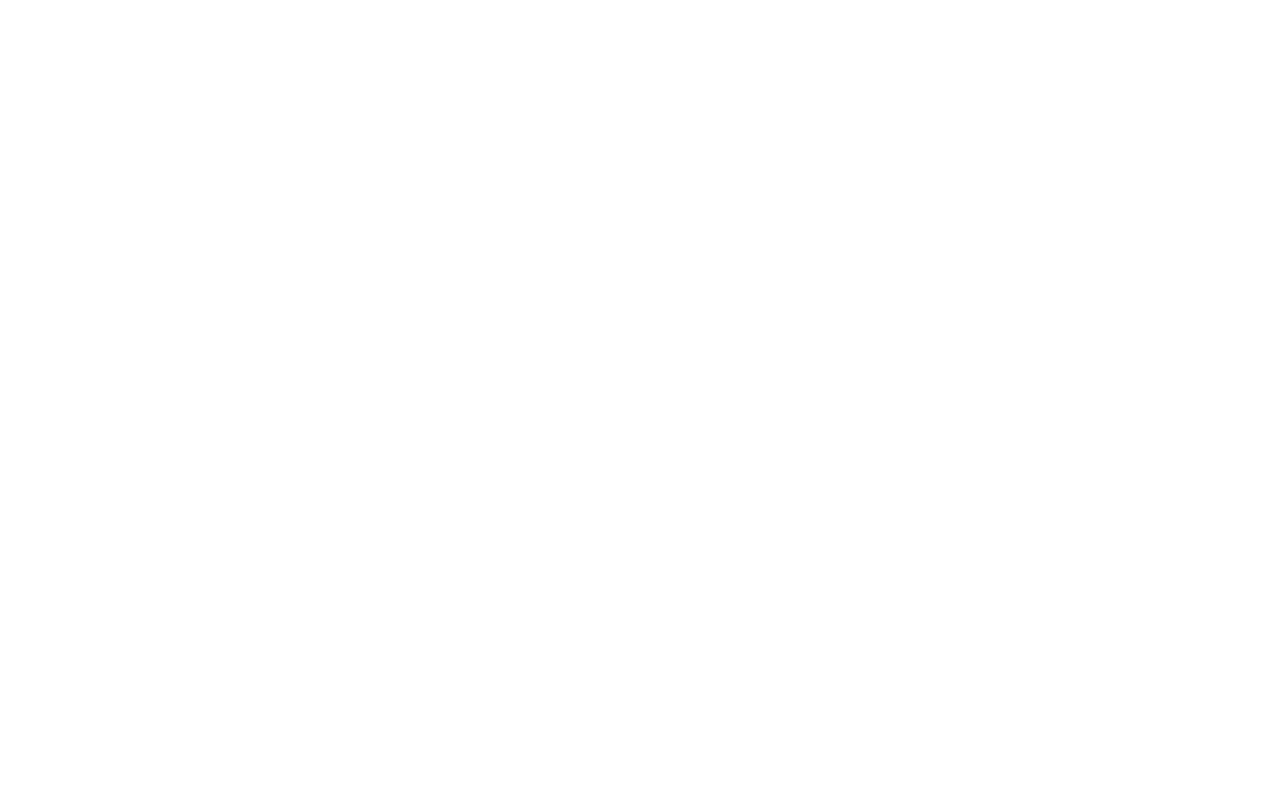
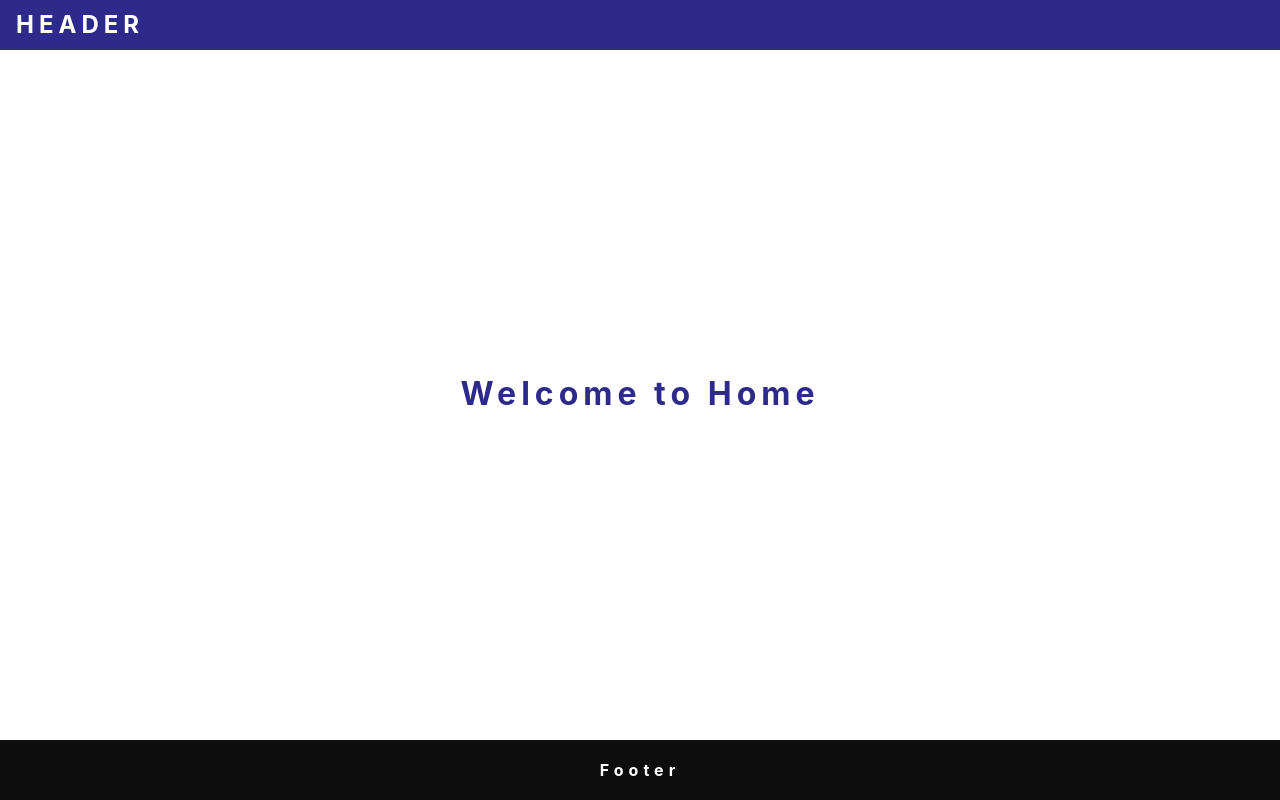
Before and after one commit to tqhung2012hn/nextjs-starter, a Next.js app: page / in a window 1280 px wide. Built offline with nearby package versions, Linux system fonts and the light colour scheme.

Commit message:
Create the Home page and a page layout

```diff
--- /dev/null
+++ b/src/components/Footer/index.js
@@ -0,0 +1,11 @@
+import { Wrapper, Text } from './styles';
+
+const Footer = () => {
+    return (
+        <Wrapper>
+            <Text>Footer</Text>
+        </Wrapper>
+    );
+};
+
+export default Footer;
--- /dev/null
+++ b/src/components/Footer/styles.js
@@ -0,0 +1,21 @@
+import styled from 'styled-components';
+
+export const Text = styled.p`
+    margin: 0;
+    letter-spacing: ${(props) => props.theme.spacing.smaller};
+    font-weight: bold;
+    color: #fff;
+    text-align: center;
+`;
+
+export const Wrapper = styled.div`
+    width: 100%;
+    height: 60px;
+    padding: 0 1rem;
+    background-color: ${(props) => props.theme.colors.black};
+    color: #fff;
+
+    display: flex;
+    flex-direction: column;
+    justify-content: center;
+`;
--- /dev/null
+++ b/src/components/Header/index.js
@@ -0,0 +1,15 @@
+import Link from 'next/link';
+
+import { Wrapper, Brand } from './styles';
+
+const Header = () => {
+    return (
+        <Wrapper>
+            <Link href="/">
+                <Brand>Header</Brand>
+            </Link>
+        </Wrapper>
+    );
+};
+
+export default Header;
--- /dev/null
+++ b/src/components/Header/styles.js
@@ -0,0 +1,21 @@
+import styled from 'styled-components';
+
+export const Brand = styled.a`
+    text-transform: uppercase;
+    text-decoration: none;
+    color: #fff;
+    letter-spacing: ${(props) => props.theme.spacing.smaller};
+    font-size: 24px;
+    font-weight: bold;
+    cursor: pointer;
+    user-select: none;
+`;
+
+export const Wrapper = styled.div`
+    width: 100%;
+    height: 50px;
+    padding: 0 1rem;
+    background: ${(props) => props.theme.colors.blue};
+    display: flex;
+    align-items: center;
+`;
--- /dev/null
+++ b/src/components/Layout/index.js
@@ -0,0 +1,22 @@
+import PropTypes from 'prop-types';
+
+import Header from '@/components/Header';
+import Footer from '@/components/Footer';
+
+import { Content, Wrapper } from './styles';
+
+const Layout = ({ children }) => {
+    return (
+        <Wrapper>
+            <Header />
+            <Content>{children}</Content>
+            <Footer />
+        </Wrapper>
+    );
+};
+
+Layout.propTypes = {
+    children: PropTypes.node.isRequired,
+};
+
+export default Layout;
--- /dev/null
+++ b/src/components/Layout/styles.js
@@ -0,0 +1,14 @@
+import styled from 'styled-components';
+
+export const Content = styled.div`
+    flex: 1;
+    display: flex;
+    flex-direction: column;
+`;
+
+export const Wrapper = styled.div`
+    width: 100%;
+    height: 100%;
+    display: flex;
+    flex-direction: column;
+`;
--- /dev/null
+++ b/src/containers/Home/index.js
@@ -0,0 +1,11 @@
+import { Wrapper, Welcome } from './styles';
+
+const Home = () => {
+    return (
+        <Wrapper>
+            <Welcome>Welcome to Home</Welcome>
+        </Wrapper>
+    );
+};
+
+export default Home;
--- /dev/null
+++ b/src/containers/Home/styles.js
@@ -0,0 +1,33 @@
+import styled from 'styled-components';
+
+export const Welcome = styled.h1`
+    color: ${(props) => props.theme.colors.blue};
+    letter-spacing: ${(props) => props.theme.spacing.smaller};
+    user-select: none;
+    transition: all 0.3s ease;
+
+    &:after {
+        display: block;
+        content: '';
+        border-bottom: 3px solid ${(props) => props.theme.colors.blue};
+        transform: scaleX(0);
+        transition: all 0.3s ease;
+    }
+
+    &:hover {
+        letter-spacing: ${(props) => props.theme.spacing.small};
+
+        &:after {
+            transform: scaleX(1);
+        }
+    }
+`;
+
+export const Wrapper = styled.div`
+    width: 100%;
+    height: 100%;
+    display: flex;
+    flex-direction: column;
+    justify-content: center;
+    align-items: center;
+`;
--- a/src/pages/index.js
+++ b/src/pages/index.js
@@ -1,12 +1,16 @@
 import Head from 'next/head';
 
-export default function Home() {
+import Layout from '@/components/Layout';
+import Home from '@/containers/Home';
+
+export default function HomePage() {
     return (
-        <>
+        <Layout>
             <Head>
                 <title>Home</title>
                 <link rel="icon" href="/favicon.ico" />
             </Head>
-        </>
+            <Home />
+        </Layout>
     );
 }
```
